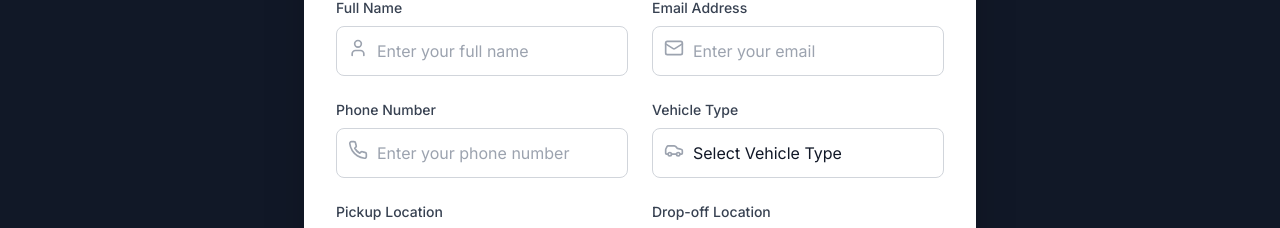
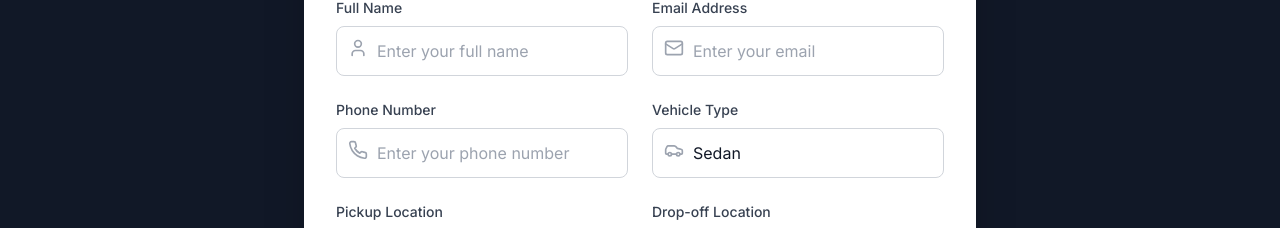
Before and after one commit to B-JCoder/ASN-Demo-Site, a Next.js app: page / in a window 1280 px wide. Shown: the part 2554-2782 px from the top of the page. Built offline with nearby package versions, Linux system fonts and the light colour scheme.

Commit message:
Update booking form
car type

```diff
--- a/components/booking-form.tsx
+++ b/components/booking-form.tsx
@@ -154,12 +154,10 @@ export default function BookingForm({
                 className="w-full pl-10 pr-4 py-2 md:py-3 border border-gray-300 rounded-lg focus:ring-2 focus:ring-accent-orange focus:border-accent-orange transition-all appearance-none bg-white text-gray-900 text-sm md:text-base"
                 required
               >
-                <option value="">Select Vehicle Type</option>
-                <option value="economy">Economy Car</option>
-                <option value="compact">Compact Car</option>
-                <option value="midsize">Midsize Car</option>
-                <option value="suv">SUV</option>
-                <option value="luxury">Luxury Car</option>
+
+                <option value="economy">Sedan</option>
+                <option value="compact">SUV</option>
+                <option value="midsize">Van</option>
               </select>
             </div>
           </div>
```
